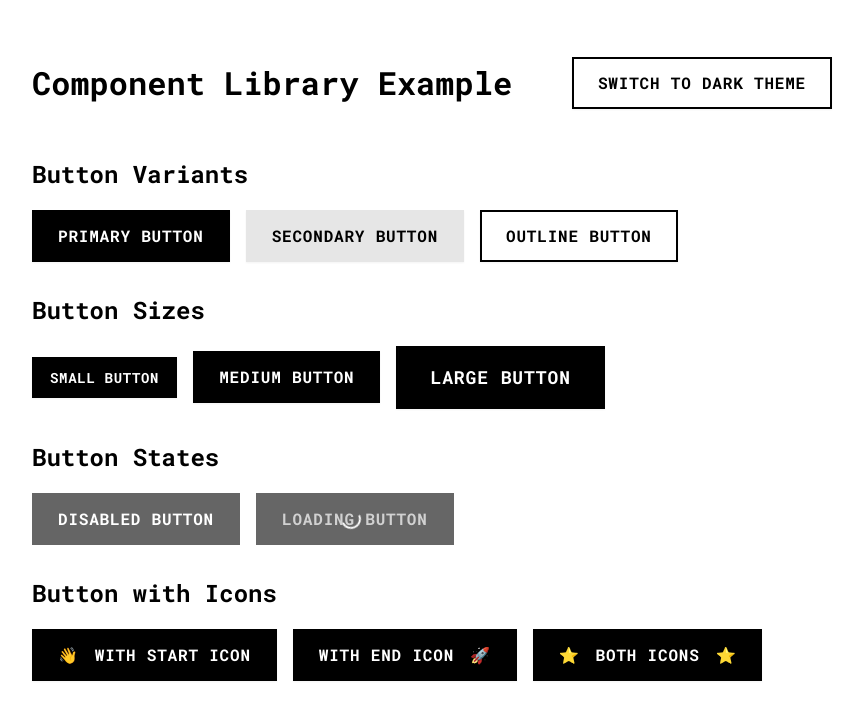
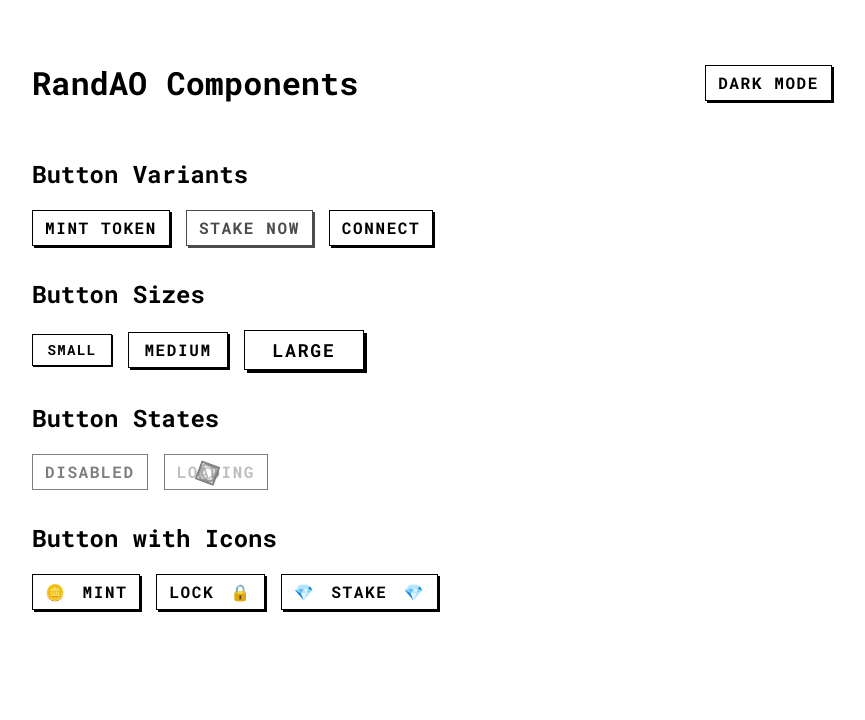
Before and after one commit to RandAOLabs/component-library, a React (Vite) app: page / in a window 1280 px wide. Shown: the top 720 px of the page, without its empty margins (208-1073 px from the left). Built offline with nearby package versions, Linux system fonts and the light colour scheme.

Commit message:
feat: add morphing shapes spinner animation

```diff
--- a/src/components/Button/Button.css
+++ b/src/components/Button/Button.css
@@ -27,30 +27,17 @@
 }
 
 .button--loading .button__text {
-    opacity: 0.7;
+    opacity: 0.5;
+    transition: opacity 0.2s ease;
 }
 
-/* Spinner animation */
+/* Spinner positioning */
 .button__spinner {
-    position: absolute;
-    width: 1rem;
-    height: 1rem;
-    border: 2px solid transparent;
-    border-top-color: currentColor;
-    border-right-color: currentColor;
-    border-radius: 50%;
-    animation: button-spin 0.75s linear infinite;
-    margin-right: 0.5rem;
-}
-
-@keyframes button-spin {
-    from {
-        transform: rotate(0deg);
-    }
-
-    to {
-        transform: rotate(360deg);
-    }
+    margin-right: 0.75rem;
+    color: currentColor;
+    transform-origin: center;
+    /* Slightly lift the spinner above the button content */
+    transform: translateZ(1px);
 }
 
 /* Ensure text stays centered when loading */
@@ -58,20 +45,11 @@
     visibility: visible;
 }
 
-/* Responsive adjustments */
-@media (max-width: 640px) {
-    .button__icon {
-        transform: scale(0.9);
-    }
+/* Adjust spinner position for different button sizes */
+.btn--small .button__spinner {
+    margin-right: 0.5rem;
 }
 
-/* Focus ring color based on theme */
-.button:focus-visible {
-    outline: none;
-    box-shadow: 0 0 0 3px var(--color-grey-300);
+.btn--large .button__spinner {
+    margin-right: 1rem;
 }
-
-/* Dark theme adjustments */
-[data-theme='dark'] .button:focus-visible {
-    box-shadow: 0 0 0 3px var(--color-grey-700);
-}
--- a/src/components/Button/Button.tsx
+++ b/src/components/Button/Button.tsx
@@ -1,5 +1,6 @@
 import React from 'react';
 import { BaseButton, BaseButtonProps } from '../base/BaseButton';
+import { Spinner } from '../Spinner';
 import './Button.css';
 
 export interface ButtonProps extends BaseButtonProps {
@@ -29,6 +30,7 @@ export const Button: React.FC<ButtonProps> = ({
     children,
     disabled,
     className = '',
+    size = 'medium',
     ...props
 }) => {
     const buttonClasses = [
@@ -37,16 +39,19 @@ export const Button: React.FC<ButtonProps> = ({
         className
     ].filter(Boolean).join(' ');
 
+    // Adjust spinner size based on button size
+    const spinnerSize = size === 'small' ? 12 : size === 'large' ? 18 : 16;
+
     return (
         <BaseButton
             className={buttonClasses}
             disabled={disabled || loading}
+            size={size}
             {...props}
         >
-            {loading && (
-                <span className="button__spinner" aria-hidden="true" />
-            )}
-            {!loading && startIcon && (
+            {loading ? (
+                <Spinner size={spinnerSize} className="button__spinner" />
+            ) : startIcon && (
                 <span className="button__icon button__icon--start">
                     {startIcon}
                 </span>
--- /dev/null
+++ b/src/components/Spinner/Spinner.css
@@ -0,0 +1,68 @@
+.spinner {
+    position: relative;
+    display: inline-block;
+}
+
+.spinner__shape {
+    position: absolute;
+    top: 0;
+    left: 0;
+    width: 100%;
+    height: 100%;
+    border: 2px solid currentColor;
+    animation: morph 2s ease-in-out infinite;
+}
+
+.spinner__shape--1 {
+    animation-delay: -0.5s;
+}
+
+.spinner__shape--2 {
+    animation-delay: -1s;
+}
+
+.spinner__shape--3 {
+    animation-delay: -1.5s;
+}
+
+@keyframes morph {
+    0% {
+        transform: rotate(0deg) scale(1);
+        border-radius: 0;
+        opacity: 1;
+    }
+
+    25% {
+        transform: rotate(90deg) scale(0.8);
+        border-radius: 25%;
+        opacity: 0.8;
+    }
+
+    50% {
+        transform: rotate(180deg) scale(0.6);
+        border-radius: 50%;
+        opacity: 0.6;
+    }
+
+    75% {
+        transform: rotate(270deg) scale(0.8);
+        border-radius: 25%;
+        opacity: 0.8;
+    }
+
+    100% {
+        transform: rotate(360deg) scale(1);
+        border-radius: 0;
+        opacity: 1;
+    }
+}
+
+/* Dark theme adjustments */
+[data-theme='dark'] .spinner__shape {
+    mix-blend-mode: screen;
+}
+
+/* Light theme adjustments */
+[data-theme='light'] .spinner__shape {
+    mix-blend-mode: multiply;
+}
--- /dev/null
+++ b/src/components/Spinner/Spinner.tsx
@@ -0,0 +1,32 @@
+import React from 'react';
+import './Spinner.css';
+
+export interface SpinnerProps {
+    /** Size of the spinner in pixels */
+    size?: number;
+    /** Optional className for custom styling */
+    className?: string;
+}
+
+/**
+ * A loading spinner component with a morphing shapes animation
+ */
+export const Spinner: React.FC<SpinnerProps> = ({
+    size = 16,
+    className = ''
+}) => {
+    return (
+        <div
+            className={`spinner ${className}`}
+            style={{
+                width: size,
+                height: size
+            }}
+            aria-label="Loading"
+        >
+            <div className="spinner__shape spinner__shape--1" />
+            <div className="spinner__shape spinner__shape--2" />
+            <div className="spinner__shape spinner__shape--3" />
+        </div>
+    );
+};
--- /dev/null
+++ b/src/components/Spinner/index.ts
@@ -0,0 +1 @@
+export * from './Spinner';
--- a/src/components/base/BaseButton.css
+++ b/src/components/base/BaseButton.css
@@ -2,64 +2,67 @@
     display: inline-flex;
     align-items: center;
     justify-content: center;
-    padding: 0.75rem 1.5rem;
-    border-radius: 0;
+    padding: 0.25rem 0.75rem;
+    font-family: var(--font-family);
     font-weight: var(--font-weight-bold);
-    font-family: var(--font-family);
     cursor: pointer;
-    transition: var(--theme-transition);
-    border: 2px solid transparent;
+    transition: all 0.2s ease;
     font-size: 1rem;
-    line-height: 1.5;
-    min-width: 120px;
+    line-height: 1;
     text-transform: uppercase;
-    letter-spacing: 0.05em;
+    letter-spacing: 0.1em;
     position: relative;
-    overflow: hidden;
-    box-shadow: var(--shadow-sm);
+    border: 1px solid currentColor;
+    background: transparent;
+    min-width: 100px;
+    color: var(--color-text);
+    height: 36px;
+    box-shadow: 2px 2px 0 currentColor;
 }
 
 /* Variants */
 .btn--primary {
-    background-color: var(--color-primary);
-    color: var(--color-background);
+    background: transparent;
 }
 
 .btn--primary:hover:not(:disabled) {
-    background-color: var(--color-grey-800);
-    transform: translateY(-2px);
-    box-shadow: var(--shadow-md);
+    background-color: transparent;
+    box-shadow: 3px 3px 0 currentColor;
+    transform: translate(-1px, -1px);
 }
 
 .btn--secondary {
-    background-color: var(--color-grey-200);
-    color: var(--color-text);
+    opacity: 0.7;
 }
 
 .btn--secondary:hover:not(:disabled) {
-    background-color: var(--color-grey-300);
-    transform: translateY(-2px);
-    box-shadow: var(--shadow-md);
+    opacity: 1;
+    background-color: transparent;
+    box-shadow: 3px 3px 0 currentColor;
+    transform: translate(-1px, -1px);
 }
 
 .btn--outline {
-    background-color: transparent;
-    border-color: var(--color-primary);
-    color: var(--color-primary);
+    border-color: currentColor;
 }
 
 .btn--outline:hover:not(:disabled) {
-    background-color: var(--color-primary);
-    color: var(--color-background);
-    transform: translateY(-2px);
-    box-shadow: var(--shadow-md);
+    background-color: transparent;
+    box-shadow: 3px 3px 0 currentColor;
+    transform: translate(-1px, -1px);
 }
 
 /* Sizes */
 .btn--small {
-    padding: 0.5rem 1rem;
+    padding: 0.25rem 0.5rem;
     font-size: 0.875rem;
-    min-width: 100px;
+    min-width: 80px;
+    height: 32px;
+    box-shadow: 1px 1px 0 currentColor;
+}
+
+.btn--small:hover:not(:disabled) {
+    box-shadow: 2px 2px 0 currentColor;
 }
 
 .btn--medium {
@@ -67,72 +70,110 @@
 }
 
 .btn--large {
-    padding: 1rem 2rem;
+    padding: 0.25rem 1rem;
     font-size: 1.125rem;
-    min-width: 140px;
+    min-width: 120px;
+    height: 40px;
+    box-shadow: 3px 3px 0 currentColor;
+}
+
+.btn--large:hover:not(:disabled) {
+    box-shadow: 4px 4px 0 currentColor;
 }
 
 /* States */
 .btn:disabled {
-    opacity: 0.6;
+    opacity: 0.5;
     cursor: not-allowed;
-    transform: none !important;
-    box-shadow: none !important;
+    box-shadow: none;
 }
 
 /* Focus styles */
 .btn:focus {
     outline: none;
-    box-shadow: var(--shadow-md), 0 0 0 2px var(--color-grey-300);
 }
 
-.btn:focus:not(:focus-visible) {
-    box-shadow: var(--shadow-sm);
+.btn:focus-visible {
+    outline: none;
+    box-shadow: 3px 3px 0 currentColor, 0 0 0 1px var(--color-background), 0 0 0 2px var(--color-text);
 }
 
 /* Active styles */
 .btn:active {
-    transform: translateY(1px) !important;
-    box-shadow: var(--shadow-sm) !important;
+    transform: translate(2px, 2px);
+    box-shadow: none;
 }
 
-/* Hover effect */
-.btn::after {
-    content: '';
-    position: absolute;
-    top: 0;
-    left: 0;
-    width: 100%;
-    height: 100%;
-    background: linear-gradient(120deg,
-            transparent,
-            rgba(255, 255, 255, 0.1),
-            transparent);
-    transform: translateX(-100%);
-    transition: transform 0.5s ease;
+/* Icon styles */
+.button__icon {
+    display: inline-flex;
+    align-items: center;
+    justify-content: center;
 }
 
-.btn:hover::after {
-    transform: translateX(100%);
+.button__icon--start {
+    margin-right: 0.5rem;
+}
+
+.button__icon--end {
+    margin-left: 0.5rem;
+}
+
+/* Loading state */
+.button--loading {
+    cursor: wait;
+}
+
+.button--loading .button__text {
+    opacity: 0.7;
+}
+
+/* Spinner animation */
+.button__spinner {
+    position: absolute;
+    width: 1rem;
+    height: 1rem;
+    border: 1px solid transparent;
+    border-top-color: currentColor;
+    border-right-color: currentColor;
+    border-radius: 50%;
+    animation: button-spin 0.75s linear infinite;
+    margin-right: 0.5rem;
+}
+
+@keyframes button-spin {
+    from {
+        transform: rotate(0deg);
+    }
+
+    to {
+        transform: rotate(360deg);
+    }
 }
 
 /* Responsive styles */
 @media (max-width: 640px) {
     .btn {
-        padding: 0.625rem 1.25rem;
+        padding: 0.25rem 0.75rem;
         font-size: 0.875rem;
-        min-width: 100px;
+        min-width: 90px;
+        height: 32px;
+        box-shadow: 1px 1px 0 currentColor;
+    }
+
+    .btn:hover:not(:disabled) {
+        box-shadow: 2px 2px 0 currentColor;
     }
 
     .btn--large {
-        padding: 0.75rem 1.5rem;
+        padding: 0.25rem 0.75rem;
         font-size: 1rem;
-        min-width: 120px;
+        min-width: 100px;
+        height: 36px;
+        box-shadow: 2px 2px 0 currentColor;
+    }
+
+    .btn--large:hover:not(:disabled) {
+        box-shadow: 3px 3px 0 currentColor;
     }
 }
-
-@media (max-width: 480px) {
-    .btn {
-        width: 100%;
-    }
-}
--- a/src/example/App.tsx
+++ b/src/example/App.tsx
@@ -21,12 +21,12 @@ const ExampleContent = () => {
                 justifyContent: 'space-between',
                 alignItems: 'center'
             }}>
-                <h1>Component Library Example</h1>
+                <h1>RandAO Components</h1>
                 <Button
                     variant="outline"
                     onClick={() => setTheme(theme === 'light' ? 'dark' : 'light')}
                 >
-                    Switch to {theme === 'light' ? 'Dark' : 'Light'} Theme
+                    {theme === 'light' ? 'Dark Mode' : 'Light Mode'}
                 </Button>
             </header>
 
@@ -34,13 +34,13 @@ const ExampleContent = () => {
                 <h2>Button Variants</h2>
                 <div style={{ display: 'flex', gap: '1rem', flexWrap: 'wrap', marginTop: '1rem' }}>
                     <Button variant="primary">
-                        Primary Button
+                        Mint Token
                     </Button>
                     <Button variant="secondary">
-                        Secondary Button
+                        Stake Now
                     </Button>
                     <Button variant="outline">
-                        Outline Button
+                        Connect
                     </Button>
                 </div>
             </section>
@@ -49,13 +49,13 @@ const ExampleContent = () => {
                 <h2>Button Sizes</h2>
                 <div style={{ display: 'flex', gap: '1rem', flexWrap: 'wrap', marginTop: '1rem', alignItems: 'center' }}>
                     <Button variant="primary" size="small">
-                        Small Button
+                        Small
                     </Button>
                     <Button variant="primary" size="medium">
-                        Medium Button
+                        Medium
                     </Button>
                     <Button variant="primary" size="large">
-                        Large Button
+                        Large
                     </Button>
                 </div>
             </section>
@@ -64,10 +64,10 @@ const ExampleContent = () => {
                 <h2>Button States</h2>
                 <div style={{ display: 'flex', gap: '1rem', flexWrap: 'wrap', marginTop: '1rem' }}>
                     <Button variant="primary" disabled>
-                        Disabled Button
+                        Disabled
                     </Button>
                     <Button variant="primary" loading>
-                        Loading Button
+                        Loading
                     </Button>
                 </div>
             </section>
@@ -77,22 +77,22 @@ const ExampleContent = () => {
                 <div style={{ display: 'flex', gap: '1rem', flexWrap: 'wrap', marginTop: '1rem' }}>
                     <Button
                         variant="primary"
-                        startIcon={<span>👋</span>}
+                        startIcon={<span>🪙</span>}
                     >
-                        With Start Icon
+                        Mint
                     </Button>
                     <Button
                         variant="primary"
-                        endIcon={<span>🚀</span>}
+                        endIcon={<span>🔒</span>}
                     >
-                        With End Icon
+                        Lock
                     </Button>
                     <Button
                         variant="primary"
-                        startIcon={<span>⭐</span>}
-                        endIcon={<span>⭐</span>}
+                        startIcon={<span>💎</span>}
+                        endIcon={<span>💎</span>}
                     >
-                        Both Icons
+                        Stake
                     </Button>
                 </div>
             </section>
--- a/src/index.ts
+++ b/src/index.ts
@@ -7,6 +7,7 @@
 
 // Components
 export * from './components/Button';
+export * from './components/Spinner';
 
 // Theme System
 export {
--- a/tsconfig.node.json
+++ b/tsconfig.node.json
@@ -5,7 +5,9 @@
     "module": "ESNext",
     "moduleResolution": "bundler",
     "allowSyntheticDefaultImports": true,
-    "strict": true
+    "strict": true,
+    "noUnusedLocals": false,
+    "noUnusedParameters": false
   },
   "include": [
     "vite.config.ts"
```
